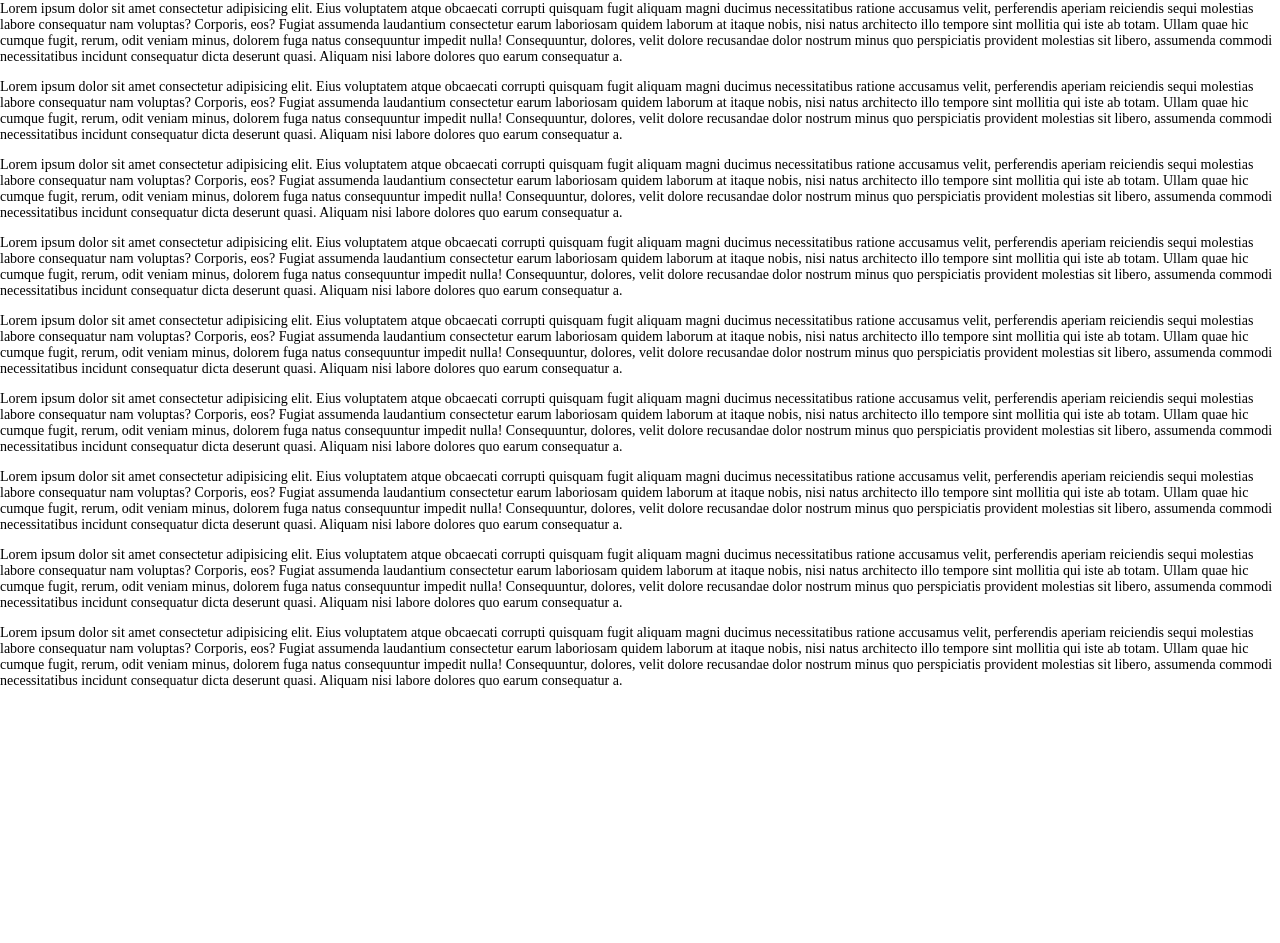
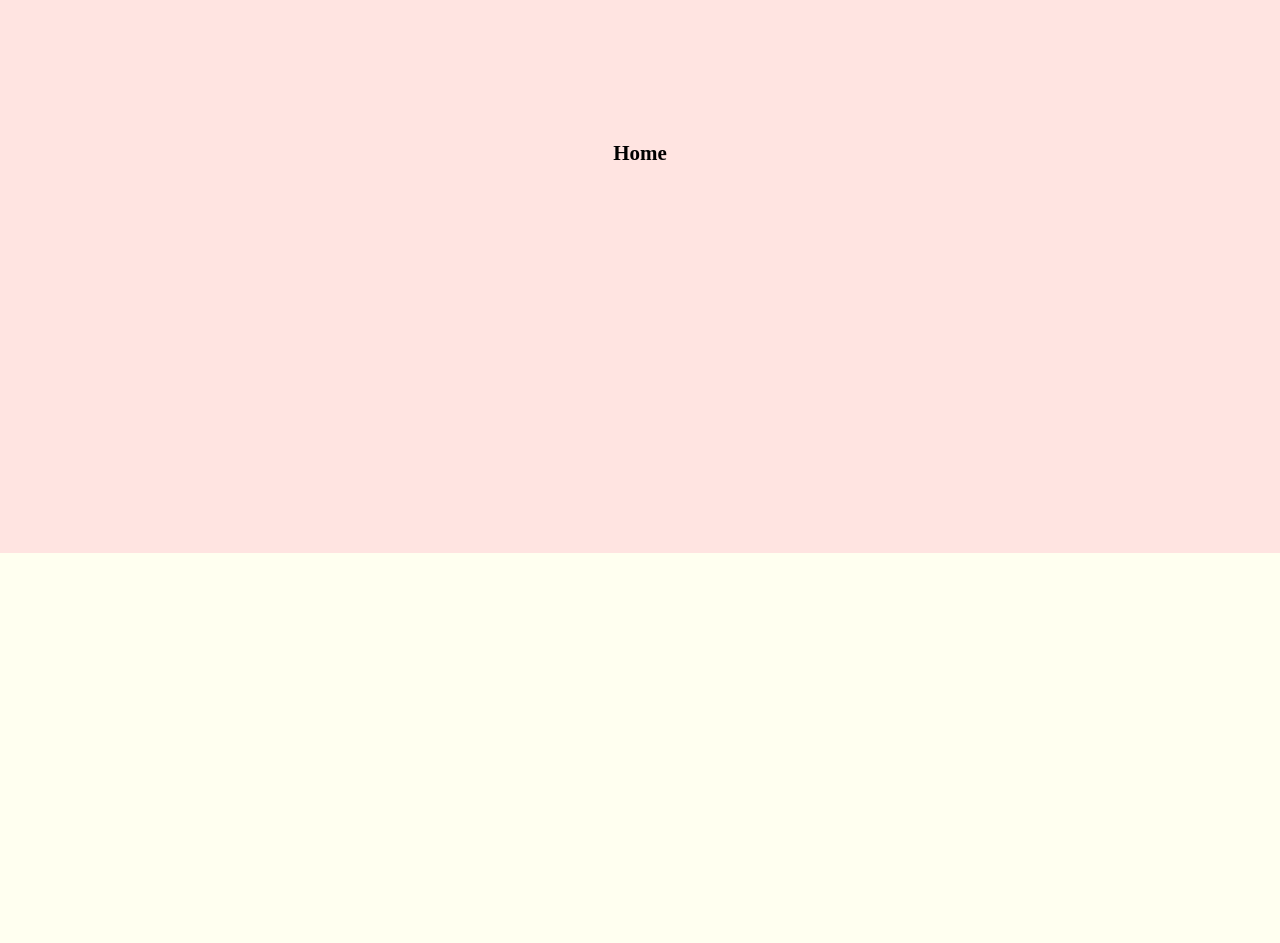
Before and after one commit to miok-jung/miok-jung.github.io, a Vue app: page / in a window 1280 px wide. Shown: the part 311-1254 px from the top of the page. Before the commit the page ends 1046 px from the top, so only its background shows below. Built offline with nearby package versions, Linux system fonts and the light colour scheme.

Commit message:
feat: 원페이지 구조 페이지 스타일 업데이트

```diff
--- /dev/null
+++ b/src/components/home/About.vue
@@ -0,0 +1,9 @@
+<template>
+  <div>
+    <h2>About</h2>
+  </div>
+</template>
+
+<script setup lang="ts"></script>
+
+<style scoped></style>
--- /dev/null
+++ b/src/components/home/Contact.vue
@@ -0,0 +1,9 @@
+<template>
+  <div>
+    <h2>Contact Us</h2>
+  </div>
+</template>
+
+<script setup lang="ts"></script>
+
+<style scoped></style>
--- /dev/null
+++ b/src/components/home/Home.vue
@@ -0,0 +1,9 @@
+<template>
+  <div>
+    <h2>Home</h2>
+  </div>
+</template>
+
+<script setup lang="ts"></script>
+
+<style scoped lang="scss"></style>
--- a/src/pages/HomePage.vue
+++ b/src/pages/HomePage.vue
@@ -1,23 +1,33 @@
+<script setup lang="ts">
+import About from '../components/home/About.vue'
+import Contact from '../components/home/Contact.vue'
+import Home from '../components/home/Home.vue'
+</script>
 <template>
-  <div>
-    <p v-for="n in 12" :key="n">
-      Lorem ipsum dolor sit amet consectetur adipisicing elit. Eius voluptatem
-      atque obcaecati corrupti quisquam fugit aliquam magni ducimus
-      necessitatibus ratione accusamus velit, perferendis aperiam reiciendis
-      sequi molestias labore consequatur nam voluptas? Corporis, eos? Fugiat
-      assumenda laudantium consectetur earum laboriosam quidem laborum at itaque
-      nobis, nisi natus architecto illo tempore sint mollitia qui iste ab totam.
-      Ullam quae hic cumque fugit, rerum, odit veniam minus, dolorem fuga natus
-      consequuntur impedit nulla! Consequuntur, dolores, velit dolore recusandae
-      dolor nostrum minus quo perspiciatis provident molestias sit libero,
-      assumenda commodi necessitatibus incidunt consequatur dicta deserunt
-      quasi. Aliquam nisi labore dolores quo earum consequatur a.
-    </p>
-    <br />
-    <br />
+  <div class="out-wrap">
+    <Home class="wrap" />
+    <About class="wrap" />
+    <Contact class="wrap" />
   </div>
 </template>
 
-<script setup lang="ts"></script>
-
-<style scoped></style>
+<style scoped lang="scss">
+.out-wrap {
+  .wrap {
+    display: flex;
+    justify-content: center;
+    align-items: center;
+    width: inherit;
+    height: 100vh;
+    &:nth-of-type(1) {
+      background: MistyRose;
+    }
+    &:nth-of-type(2) {
+      background: Ivory;
+    }
+    &:nth-of-type(3) {
+      background: FloralWhite;
+    }
+  }
+}
+</style>
```
